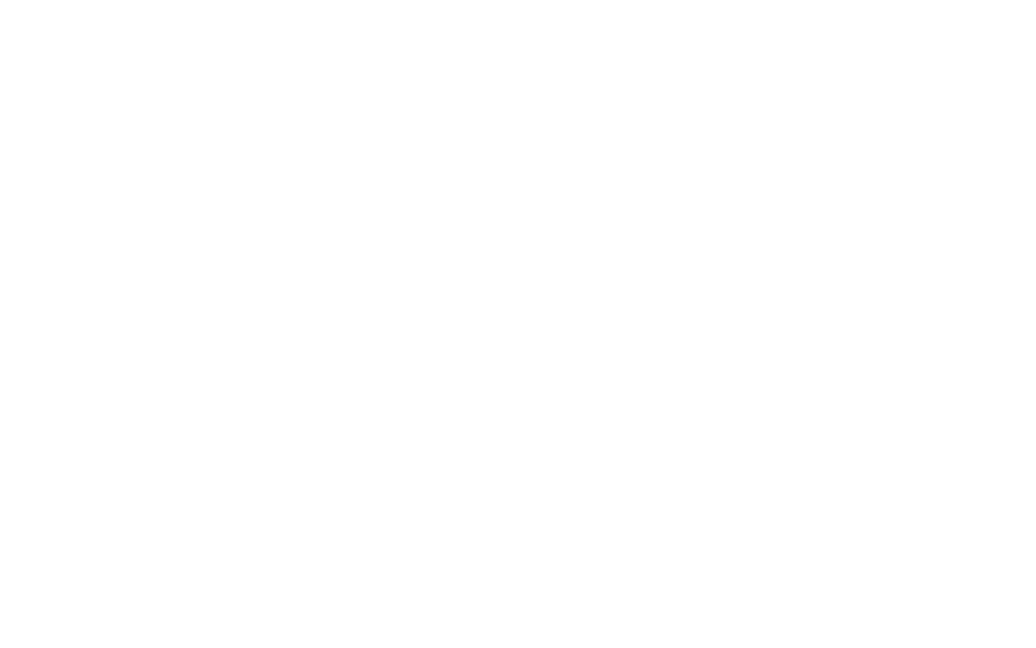
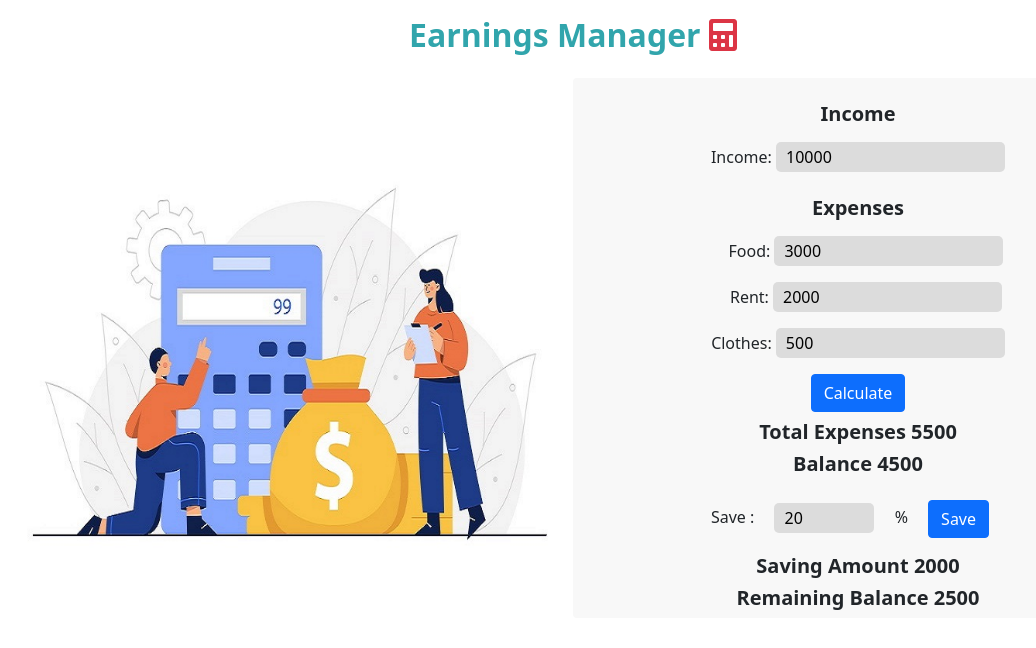
Before and after one commit to forhad-eng/earnings-manager, a plain HTML site: page index.html in a window 1280 px wide. Shown: the whole page, without its empty margins (67-1103 px from the left). Drawn offline with nearby package versions, Linux system fonts and the light colour scheme.

Commit message:
html completed

```diff
--- a/css/style.css
+++ b/css/style.css
@@ -0,0 +1,20 @@
+@import url("https://fonts.googleapis.com/css2?family=Poppins:wght@400;500&display=swap");
+
+#header-title {
+  color: #31a5ac;
+}
+.text-section {
+  background-color: #f8f8f8;
+}
+input {
+  background-color: #dcdcdc;
+  width: 229px;
+  border: 0;
+  border-radius: 5px;
+  outline: none;
+  padding: 3px;
+  padding-left: 10px;
+}
+#save {
+  width: 100px;
+}
--- a/index.html
+++ b/index.html
@@ -6,9 +6,55 @@
         <meta http-equiv="X-UA-Compatible" content="IE=edge">
         <meta name="viewport" content="width=device-width, initial-scale=1.0">
         <title>Earnings Manager</title>
+        <link rel="stylesheet" href="css/style.css">
+        <!-- bootstrap css cdn -->
+        <link href="https://cdn.jsdelivr.net/npm/bootstrap@5.1.3/dist/css/bootstrap.min.css" rel="stylesheet"
+            integrity="sha384-1BmE4kWBq78iYhFldvKuhfTAU6auU8tT94WrHftjDbrCEXSU1oBoqyl2QvZ6jIW3" crossorigin="anonymous">
+        <!-- font-awesome cdn -->
+        <link rel="stylesheet" href="https://cdnjs.cloudflare.com/ajax/libs/font-awesome/5.15.4/css/all.min.css"
+            integrity="sha512-1ycn6IcaQQ40/MKBW2W4Rhis/DbILU74C1vSrLJxCq57o941Ym01SwNsOMqvEBFlcgUa6xLiPY/NS5R+E6ztJQ=="
+            crossorigin="anonymous" referrerpolicy="no-referrer" />
+
     </head>
 
-    <body>
+    <body class="container">
+
+        <header>
+            <h2 id="header-title" class="text-center fw-bold mt-3">Earnings Manager <i
+                    class="fas fa-calculator text-danger"></i>
+            </h2>
+        </header>
+
+        <main>
+            <section class="mt-4">
+                <div class="row row-cols-lg-2 row-cols-sm-1 row-cols-1">
+                    <div class="col mt-5">
+                        <img src="assets/banner.jpg" class="img-fluid" alt="">
+                    </div>
+                    <div class="col text-section d-flex flex-column align-items-center p-4 pb-0 mb-2 rounded">
+                        <div class="mb-3">
+                            <h5 class="fw-bold mb-3 text-center">Income</h5>
+                            Income: <input type="text" id="income" value="10000">
+                        </div>
+                        <div class="mb-3 text-center">
+                            <h5 class="fw-bold mt-2 mb-3">Expenses</h5>
+                            <p class="ms-3">Food: <input type="text" id="food" value="3000"></p>
+                            <p class="ms-3">Rent: <input type="text" id="rent" value="2000"></p>
+                            <p>Clothes: <input type="text" id="clothes" value="500"></label></p>
+                            <button id="calculate" class="btn btn-primary mb-2 d-block m-auto">Calculate</button>
+                            <h5 id="total-expense" class="fw-bold mt-2 mb-2">Total Expenses 5500</h5>
+                            <h5 id="balance" class="fw-bold mt-2">Balance 4500</h5>
+                        </div>
+                        <div class="text-center">
+                            <p>Save : <input type="text" id="save" class="ms-3 me-3" value="20"> % <button id="save-btn"
+                                    class="btn btn-primary ms-3 me-3">Save</button></p>
+                            <h5 id="saving-amount" class="fw-bold mt-2 mb-2">Saving Amount 2000</h5>
+                            <h5 id="remaining-balance" class="fw-bold mt-2">Remaining Balance 2500</h5>
+                        </div>
+                    </div>
+                </div>
+            </section>
+        </main>
 
     </body>
 
```
Also changed, not shown: assets/banner.jpg (added).
